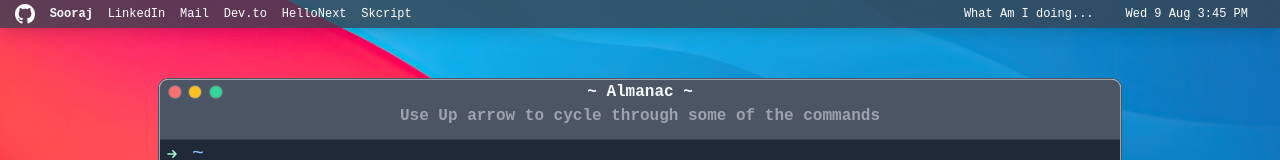
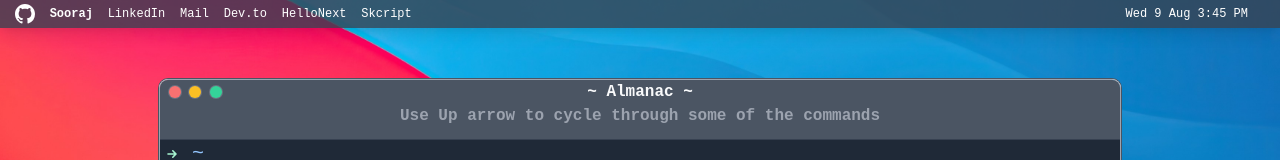
Before and after one commit to SoorajSNBlaze333/react-components, a Next.js app: page / in a window 1280 px wide. Shown: the top 160 px of the page. Built offline with nearby package versions, Linux system fonts and the light colour scheme.

Commit message:
document fix

```diff
--- a/components/misc/BatteryInfo.tsx
+++ b/components/misc/BatteryInfo.tsx
@@ -1,6 +1,4 @@
 import React from 'react';
-import Image from 'next/image';
-import Tooltip from '../ui/Tooltip';
 
 const timeChart: any = {
   '00': {
@@ -107,15 +105,17 @@ const BatteryInfo = () => {
     return timeChart[date.getHours().toString()];
   }
 
-  return (<Tooltip
-    html={<Image
-      src={getDetails().gif}
-      alt="What Am i doing"
-    />}
-    text={getDetails().text}
-  >
-    <div className="cursor-pointer">What Am I doing...</div>
-  </Tooltip>)
+  return <div></div>
+
+  // return (<Tooltip
+  //   html={<Image
+  //     src={getDetails().gif}
+  //     alt="What Am i doing"
+  //   />}
+  //   text={getDetails().text}
+  // >
+  //   <div className="cursor-pointer">What Am I doing...</div>
+  // </Tooltip>)
 }
 
 export default BatteryInfo;
--- a/components/misc/MenuBar.tsx
+++ b/components/misc/MenuBar.tsx
@@ -1,5 +1,4 @@
 import React from 'react';
-import BatteryInfo from './BatteryInfo';
 import { Github } from '../ui/Icons';
 
 const MenuInfo = () => (
@@ -18,7 +17,7 @@ const MenuInfo = () => (
 
 const SystemInfo = () => (
   <div className="h-full w-1/3 flex justify-end items-center">
-    <BatteryInfo />
+    {/* <BatteryInfo /> */}
     <p className="m-0 text-white cursor-pointer font-medium mx-8">Wed 9 Aug 3:45 PM</p>
   </div>
 );
--- a/components/ui/Tooltip.tsx
+++ /dev/null
@@ -1,76 +0,0 @@
-import React, { useRef, useState } from 'react';
-import { createPortal } from 'react-dom';
-import { usePopper } from 'react-popper';
-import { Transition } from '@headlessui/react';
-
-interface TooltipProps {
-  html: JSX.Element,
-  text: string,
-  children: any,
-}
-
-const portalDiv = document.querySelector('body')!;
-
-const Tooltip = (props: TooltipProps): JSX.Element => {
-  const { html, text, children } = props;
-  const [show, toggleShow] = useState(false);
-  const triggerElementRef = useRef(null);
-  const popperElementRef = useRef(null);
-  const { styles, attributes } = usePopper(
-    triggerElementRef.current,
-    popperElementRef.current,
-  {
-    placement: 'bottom',
-    modifiers: [{ name: 'offset', options: { offset: [0, 10] } }],
-  });
-
-  const handleShow = () => {
-    if (!show) toggleShow(true);
-  };
-
-  const handleHide = () => {
-    if (show) toggleShow(false);
-  };
-
-  const renderTooltip = () => {
-    if (show) {
-      return createPortal(
-        <div className="z-tooltip" ref={popperElementRef.current} style={styles.popper} {...attributes.popper}>
-          <Transition
-            show={show}
-            enter="transition duration-100 ease-out"
-            enterFrom="transform scale-95 opacity-0"
-            enterTo="transform scale-100 opacity-100"
-            leave="transition duration-75 ease-out"
-            leaveFrom="transform scale-100 opacity-100"
-            leaveTo="transform scale-95 opacity-0"
-            role="tooltip"
-            className="bg-white text-gray-500 ring-1 ring-gray-400 text-xs font-medium transition text-center rounded shadow-lg outline-none max-w-xs text-xxs break-words p-2"
-          >
-            <div className="p-1 flex justify-center">{html}</div>
-            <div className="p-1">{text}</div>
-          </Transition>
-        </div>,
-        portalDiv,
-      );
-    }
-    return false;
-  };
-
-  return (
-    <>
-      <span
-        onMouseEnter={handleShow}
-        onMouseLeave={handleHide}
-        onTouchStart={handleShow}
-        onTouchCancel={handleHide}
-        ref={triggerElementRef.current}
-      >
-        {children}
-      </span>
-      {renderTooltip()}
-    </>
-  );
-}
-
-export default Tooltip;
```
